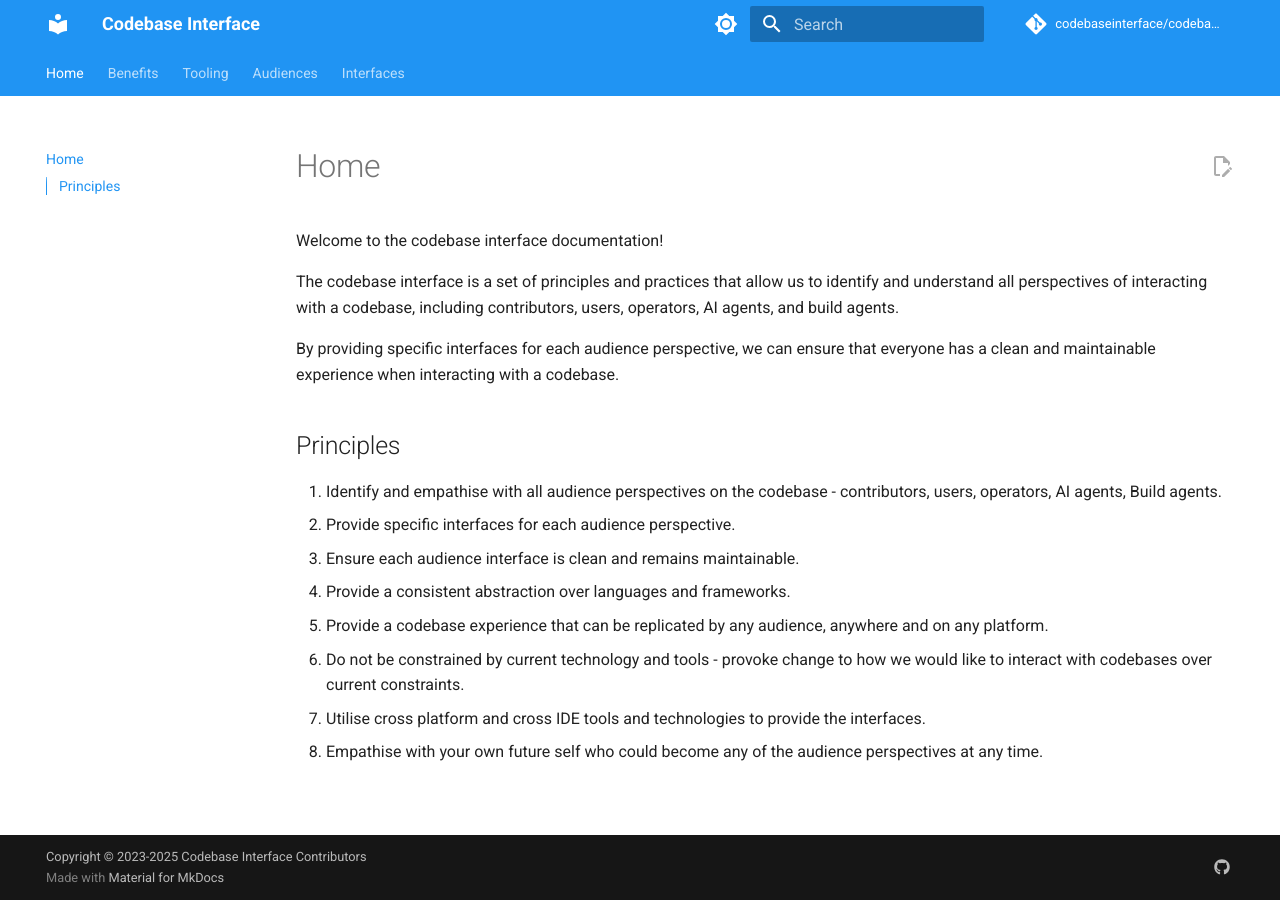
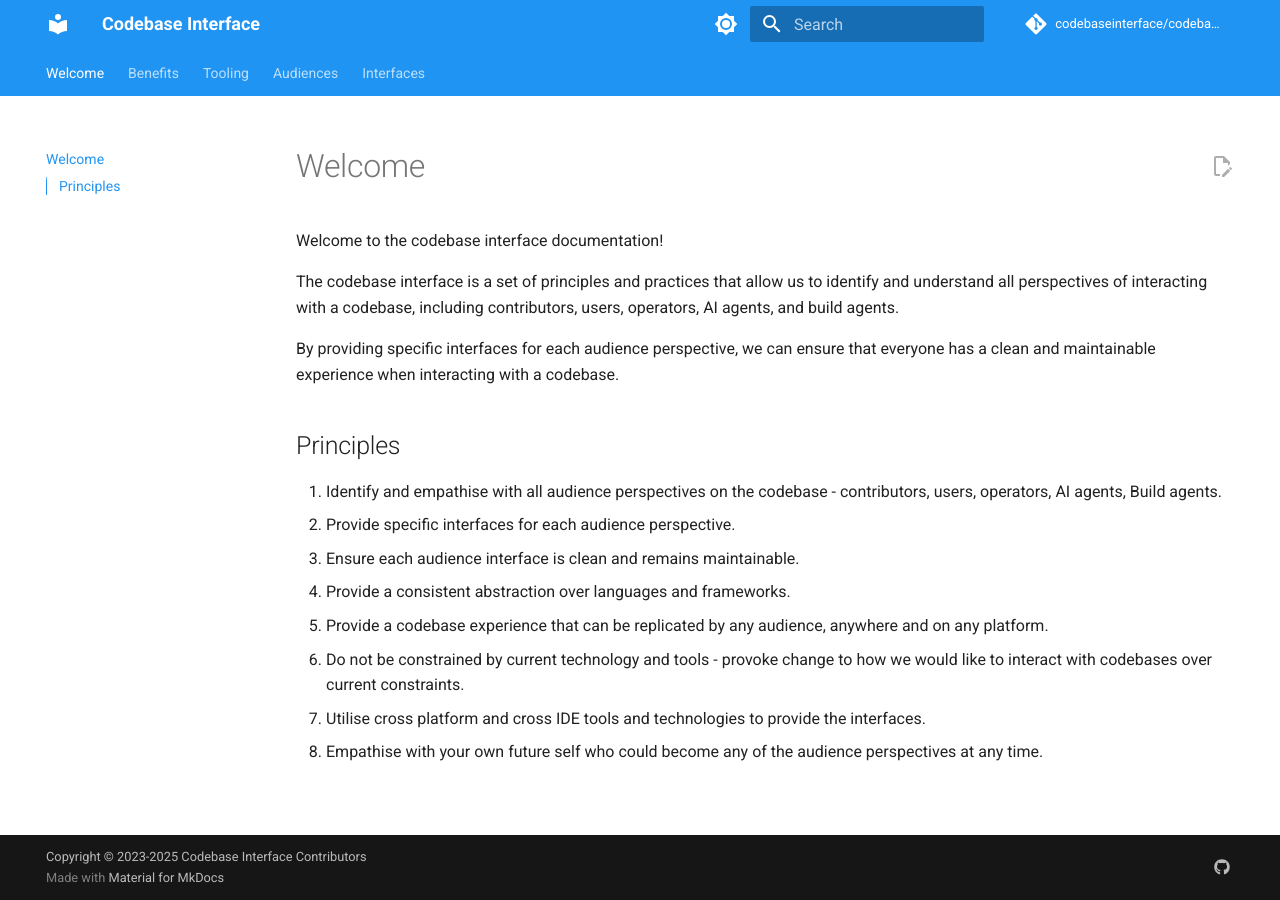
Before and after one commit to codebase-interface/codebase-interface.github.io, an MkDocs documentation site: the page built from docs/index.md, in a window 1280 px wide. Built offline with MkDocs 1.6.1 and Material for MkDocs 9.7.7, drawn with Linux system fonts in a browser that asks for light colours; comment, search, counter and statistics services are not loaded.

Commit message:
feat: rename Home section to Welcome in documentation

```diff
--- a/docs/index.md
+++ b/docs/index.md
@@ -1,4 +1,4 @@
-# Home
+# Welcome
 
 Welcome to the codebase interface documentation!
 
```
